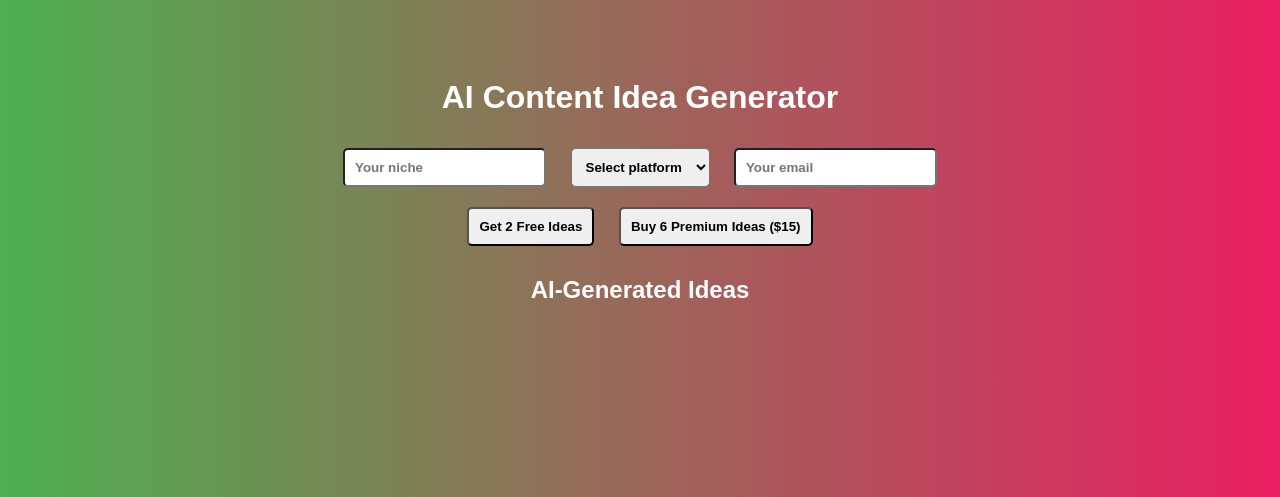
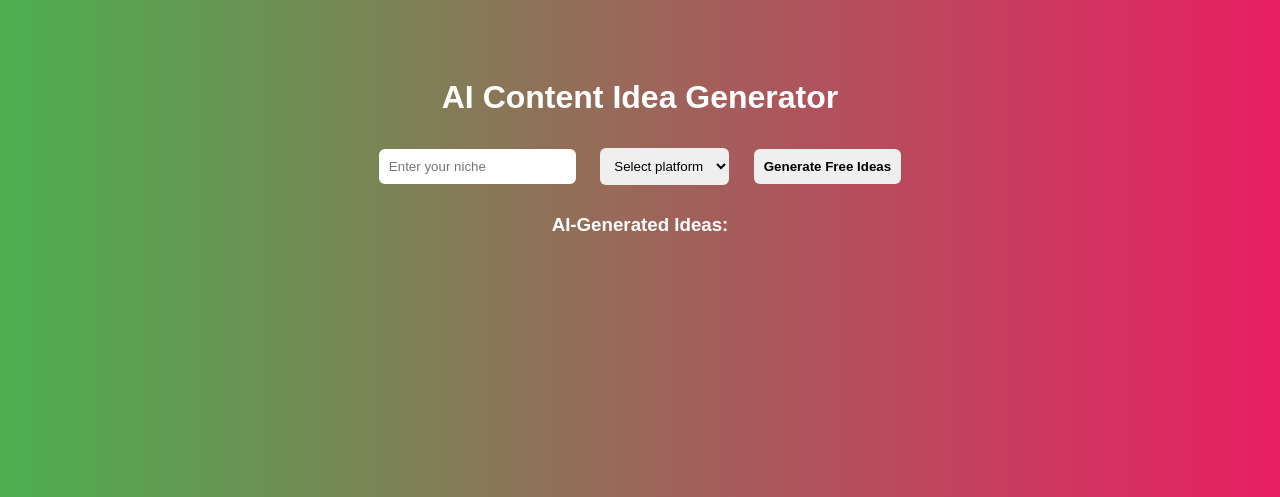
Before and after one commit to SStrong01/AI_Content, a Flask app: page / in a window 1280 px wide. Shown: the top 497 px of the page. Run offline with Flask 3, Linux system fonts and the light colour scheme.

Commit message:
Reset to working AI content generator with OpenAI v1

```diff
--- a/app.py
+++ b/app.py
@@ -1,28 +1,14 @@
-from flask import Flask, render_template, request, jsonify, session, redirect, url_for
-from flask_mail import Mail, Message
+from flask import Flask, render_template, request, jsonify, session
 from dotenv import load_dotenv
 import os
-import openai
-import stripe
+from openai import OpenAI
 
 load_dotenv()
 
 app = Flask(__name__)
-app.secret_key = os.getenv("FLASK_SECRET_KEY")
+app.secret_key = os.getenv("FLASK_SECRET_KEY", "your_secret_key")
 
-# Email config
-app.config['MAIL_SERVER'] = 'smtp.gmail.com'
-app.config['MAIL_PORT'] = 587
-app.config['MAIL_USE_TLS'] = True
-app.config['MAIL_USERNAME'] = os.getenv("EMAIL_USER")
-app.config['MAIL_PASSWORD'] = os.getenv("EMAIL_PASS")
-mail = Mail(app)
-
-# Stripe config
-stripe.api_key = os.getenv("STRIPE_SECRET_KEY")
-
-# OpenAI config (v1.x)
-client = openai.OpenAI(api_key=os.getenv("OPENAI_API_KEY"))
+client = OpenAI(api_key=os.getenv("OPENAI_API_KEY"))
 
 @app.route("/")
 def index():
@@ -33,84 +19,32 @@ def generate():
     data = request.get_json()
     niche = data.get("niche")
     platform = data.get("platform")
-    email = data.get("email")
 
-    if not niche or not platform or not email:
-        return jsonify({"error": "Missing fields"}), 400
+    if not niche or not platform:
+        return jsonify({"error": "Missing input"}), 400
 
     try:
-        prompt = f"Generate 2 viral content ideas for {platform} in the {niche} niche."
-
-        chat = client.chat.completions.create(
+        response = client.chat.completions.create(
             model="gpt-3.5-turbo",
-            messages=[{"role": "user", "content": prompt}]
+            messages=[
+                {
+                    "role": "user",
+                    "content": f"Generate 2 viral content ideas for {platform} in the {niche} niche."
+                }
+            ]
         )
 
-        ideas = chat.choices[0].message.content.strip().split("\n")
+        ideas = response.choices[0].message.content.strip().split("\n")
         session["ideas"] = ideas
+        return jsonify({"ideas": ideas})
 
-        # Email the ideas
-        msg = Message("Your Free AI-Generated Ideas", sender=app.config['MAIL_USERNAME'], recipients=[email])
-        msg.body = "\n".join(ideas)
-        mail.send(msg)
-
-        return jsonify({"message": "Success", "ideas": ideas})
     except Exception as e:
         return jsonify({"error": str(e)}), 500
 
-@app.route("/buy", methods=["POST"])
-def buy():
-    data = request.get_json()
-    niche = data.get("niche")
-    platform = data.get("platform")
-    email = data.get("email")
-
-    try:
-        session_data = stripe.checkout.Session.create(
-            payment_method_types=["card"],
-            line_items=[{
-                "price_data": {
-                    "currency": "usd",
-                    "product_data": {
-                        "name": "Premium AI Content Ideas",
-                    },
-                    "unit_amount": 1500,
-                },
-                "quantity": 1,
-            }],
-            mode="payment",
-            success_url=url_for("success", _external=True) + "?email=" + email + "&niche=" + niche + "&platform=" + platform,
-            cancel_url=url_for("index", _external=True),
-        )
-        return jsonify({"checkout_url": session_data.url})
-    except Exception as e:
-        return jsonify({"error": str(e)}), 403
-
 @app.route("/success")
 def success():
-    email = request.args.get("email")
-    niche = request.args.get("niche")
-    platform = request.args.get("platform")
-
-    try:
-        prompt = f"Generate 6 premium viral content ideas for {platform} in the {niche} niche."
-
-        chat = client.chat.completions.create(
-            model="gpt-3.5-turbo",
-            messages=[{"role": "user", "content": prompt}]
-        )
-
-        ideas = chat.choices[0].message.content.strip().split("\n")
-        session["ideas"] = ideas
-
-        # Email premium ideas
-        msg = Message("Your Premium AI-Generated Ideas", sender=app.config['MAIL_USERNAME'], recipients=[email])
-        msg.body = "\n".join(ideas)
-        mail.send(msg)
-
-        return render_template("success.html", ideas=ideas)
-    except Exception as e:
-        return render_template("success.html", ideas=[f"Failed to load ideas: {str(e)}"])
+    ideas = session.get("ideas", [])
+    return render_template("success.html", ideas=ideas)
 
 if __name__ == "__main__":
     app.run(debug=True)
--- a/templates/index.html
+++ b/templates/index.html
@@ -6,82 +6,64 @@
     <style>
         body {
             background: linear-gradient(to right, #4CAF50, #E91E63);
+            font-family: Arial, sans-serif;
             color: white;
             text-align: center;
-      font-family: Arial, sans-serif;
             padding: 50px;
         }
         input, select, button {
             padding: 10px;
             margin: 10px;
-      border-radius: 5px;
+            border-radius: 6px;
+            border: none;
+        }
+        button {
             font-weight: bold;
+            cursor: pointer;
         }
     </style>
 </head>
 <body>
     <h1>AI Content Idea Generator</h1>
-  <input id="niche" placeholder="Your niche" required />
+    <form id="content-form">
+        <input type="text" id="niche" placeholder="Enter your niche" required>
         <select id="platform" required>
             <option value="">Select platform</option>
             <option value="Instagram">Instagram</option>
             <option value="TikTok">TikTok</option>
             <option value="YouTube">YouTube</option>
         </select>
-  <input id="email" placeholder="Your email" type="email" required />
-  <br />
-  <button onclick="generate()">Get 2 Free Ideas</button>
-  <button onclick="buy()">Buy 6 Premium Ideas ($15)</button>
-
-  <h2>AI-Generated Ideas</h2>
-  <ul id="results"></ul>
+        <button type="submit">Generate Free Ideas</button>
+    </form>
+    <h3>AI-Generated Ideas:</h3>
+    <ul id="ideas-list"></ul>
 
     <script>
-    function generate() {
+        document.getElementById("content-form").addEventListener("submit", async function (e) {
+            e.preventDefault();
             const niche = document.getElementById("niche").value;
             const platform = document.getElementById("platform").value;
-      const email = document.getElementById("email").value;
 
-      fetch("/generate", {
+            const res = await fetch("/generate", {
                 method: "POST",
                 headers: { "Content-Type": "application/json" },
-        body: JSON.stringify({ niche, platform, email })
-      })
-      .then(res => res.json())
-      .then(data => {
-        const results = document.getElementById("results");
-        results.innerHTML = "";
+                body: JSON.stringify({ niche, platform })
+            });
+
+            const data = await res.json();
+            const ideasList = document.getElementById("ideas-list");
+            ideasList.innerHTML = "";
+
             if (data.ideas) {
                 data.ideas.forEach(idea => {
                     const li = document.createElement("li");
                     li.textContent = idea;
-            results.appendChild(li);
+                    ideasList.appendChild(li);
                 });
             } else {
-          results.innerHTML = `<li>${data.error}</li>`;
+                ideasList.innerHTML = `<li>${data.error || "No ideas found"}</li>`;
             }
         });
-    }
-
-    function buy() {
-      const niche = document.getElementById("niche").value;
-      const platform = document.getElementById("platform").value;
-      const email = document.getElementById("email").value;
-
-      fetch("/buy", {
-        method: "POST",
-        headers: { "Content-Type": "application/json" },
-        body: JSON.stringify({ niche, platform, email })
-      })
-      .then(res => res.json())
-      .then(data => {
-        if (data.checkout_url) {
-          window.location.href = data.checkout_url;
-        } else {
-          alert("Error: " + data.error);
-        }
-      });
-    }
     </script>
 </body>
 </html>
```
Also changed, not shown: templates/success.html (+12 -9 lines). Lines whose indentation alone changed are shown as unchanged.
